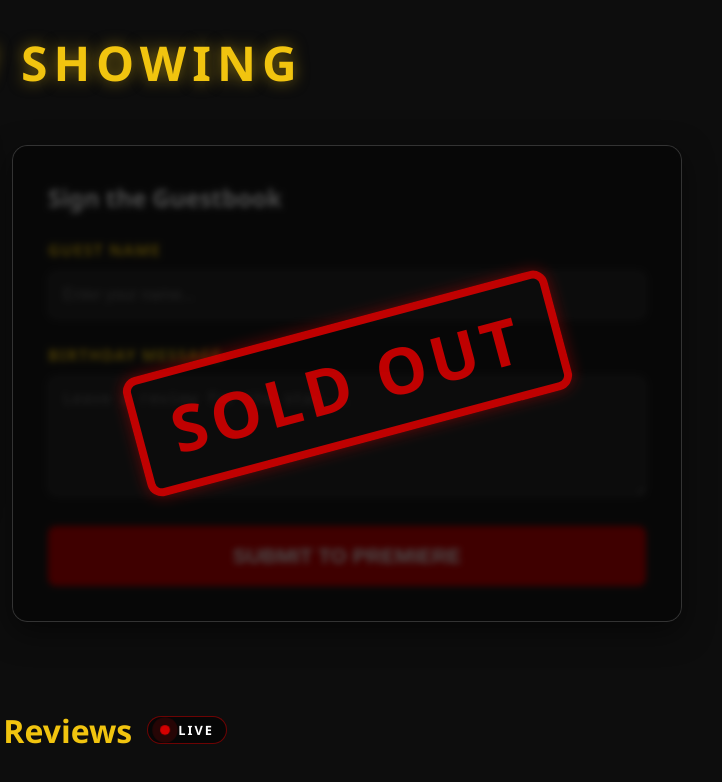
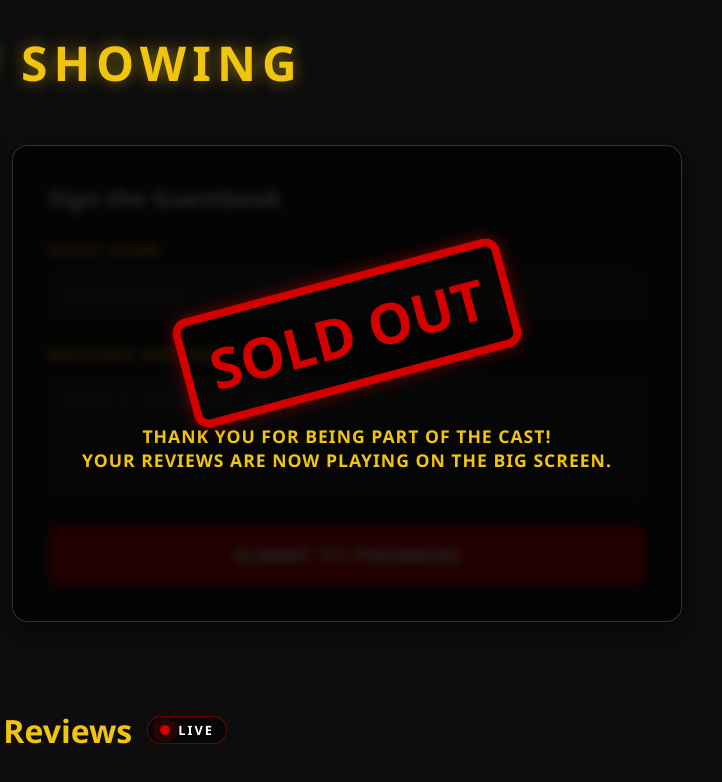
Before and after one commit to w1kdpny/Guestbook, a plain HTML site: page index.html in a window 1280 px wide. Shown: the full height of the page, 558-1280 px from the left. Drawn offline with Linux system fonts and the light colour scheme; no server answers.

Commit message:
Update index.html

```diff
--- a/index.html
+++ b/index.html
@@ -47,7 +47,6 @@
             max-width: 1200px;
         }
 
-        /* Poster Section */
         .poster-container {
             flex: 1;
             min-width: 320px;
@@ -61,7 +60,6 @@
             border: 4px solid #222;
         }
 
-        /* Entry Form Section with Sold Out Logic */
         .guestbook-form {
             position: relative;
             flex: 1;
@@ -74,35 +72,35 @@
             box-shadow: 0 10px 30px rgba(0,0,0,0.5);
         }
 
+        /* SOLD OUT OVERLAY STYLES */
         .sold-out-overlay {
             position: absolute;
             top: 0;
             left: 0;
             width: 100%;
             height: 100%;
-            background: rgba(0, 0, 0, 0.7);
+            background: rgba(0, 0, 0, 0.85);
             border-radius: 15px;
             display: flex;
             justify-content: center;
             align-items: center;
             z-index: 10;
-            backdrop-filter: blur(3px);
+            backdrop-filter: blur(4px);
+            text-align: center;
         }
 
         .stamp {
             transform: rotate(-15deg);
             color: var(--cinema-red);
-            font-size: 4rem;
+            font-size: 3.5rem;
             font-weight: 900;
             border: 8px solid var(--cinema-red);
-            padding: 10px 30px;
+            padding: 10px 20px;
             text-transform: uppercase;
             border-radius: 15px;
-            opacity: 0.9;
-            letter-spacing: 5px;
+            margin-bottom: 20px;
+            display: inline-block;
             box-shadow: 0 0 15px rgba(212, 0, 0, 0.5);
-            user-select: none;
-            pointer-events: none;
         }
 
         .form-group { margin-bottom: 25px; }
@@ -130,11 +128,9 @@
             border-radius: 8px;
             cursor: pointer;
             width: 100%;
-            transition: all 0.3s;
             text-transform: uppercase;
         }
 
-        /* Real-Time Reviews Section */
         #entries-section {
             margin-top: 60px;
             width: 100%;
@@ -157,7 +153,7 @@
             animation: slideIn 0.6s ease-out;
         }
 
-        /* Breaking News Style for Latest Review */
+        /* BREAKING NEWS HIGHLIGHT */
         .entry-card:first-child {
             grid-column: 1 / -1;
             border: 2px solid var(--gold);
@@ -178,7 +174,7 @@
             border-radius: 4px;
         }
 
-        /* LIVE Indicator Styles */
+        /* LIVE INDICATOR */
         .live-indicator {
             display: inline-flex;
             align-items: center;
@@ -208,7 +204,8 @@
             to { opacity: 1; transform: translateY(0); }
         }
 
-        .entry-name { color: var(--gold); font-weight: bold; }
+        .entry-name { color: var(--gold); font-weight: bold; font-size: 1.25rem; }
+        .entry-text { margin-top: 12px; color: #eee; line-height: 1.6; }
         .entry-date { font-size: 0.8rem; color: #555; display: block; margin-top: 20px; text-align: right; }
     </style>
 </head>
@@ -224,7 +221,15 @@
         </div>
 
         <div class="guestbook-form">
-            <div class="sold-out-overlay"><div class="stamp">Sold Out</div></div>
+            <div class="sold-out-overlay">
+                <div style="text-align: center; padding: 20px;">
+                    <div class="stamp">Sold Out</div>
+                    <p style="color: var(--gold); font-size: 1.1rem; margin-top: 15px; font-weight: bold; text-transform: uppercase; letter-spacing: 1px; line-height: 1.4;">
+                        Thank you for being part of the cast! <br>
+                        Your reviews are now playing on the big screen.
+                    </p>
+                </div>
+            </div>
 
             <h2 style="color: white; margin-top: 0; margin-bottom: 25px;">Sign the Guestbook</h2>
             <div class="form-group">
@@ -244,7 +249,7 @@
             Fan Reviews
             <div class="live-indicator">
                 <span class="dot"></span>
-                <span class="live-text" style="font-size: 0.8rem; color: white; letter-spacing: 2px;">LIVE</span>
+                <span style="font-size: 0.8rem; color: white; letter-spacing: 2px; font-weight: bold;">LIVE</span>
             </div>
         </h2>
         <div id="entriesList" class="entries-grid"></div>
@@ -274,7 +279,7 @@
   function addEntry() {
     const name = document.getElementById('guestName').value;
     const message = document.getElementById('guestMessage').value;
-    if (!name || !message) return alert("Director's Note: Name and message required!");
+    if (!name || !message) return;
 
     messagesRef.push({
       name: name,
```
